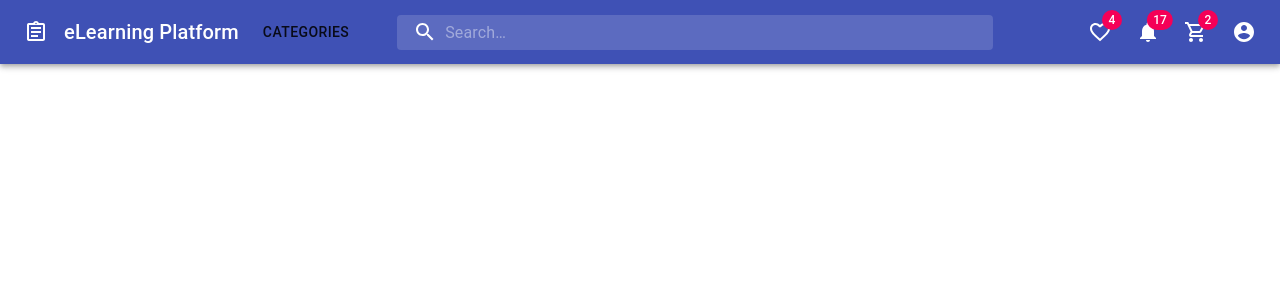
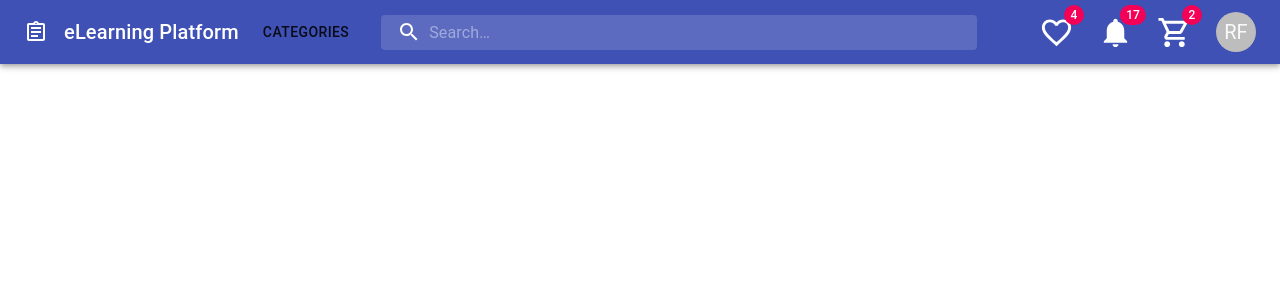
Before and after one commit to rachel-fischoff/udemy_clone, a React (Create React App) app: page / in a window 1280 px wide. Shown: the top 300 px of the page. Built offline with nearby package versions, Linux system fonts and the light colour scheme.

Commit message:
with avatar having initials and font size = large for menu icons

```diff
--- a/src/components/main_nav_bar.js
+++ b/src/components/main_nav_bar.js
@@ -17,6 +17,7 @@
 import AssignmentOutlinedIcon from "@material-ui/icons/AssignmentOutlined";
 import FavoriteBorderOutlinedIcon from '@material-ui/icons/FavoriteBorderOutlined';
 import ShoppingCartOutlinedIcon from '@material-ui/icons/ShoppingCartOutlined';
+import Avatar from '@material-ui/core/Avatar'
 
 const useStyles = makeStyles((theme) => ({
   grow: {
@@ -25,7 +26,7 @@
   menuButton: {
     marginRight: theme.spacing(2),
   },
-  button: { marginRight: theme.spacing(2), marginLeft: theme.spacing(2) },
+  button: { marginLeft: theme.spacing(2) },
   title: {
     display: "none",
     [theme.breakpoints.up("sm")]: {
@@ -46,6 +47,10 @@
       marginLeft: theme.spacing(3),
       width: "auto",
     },
+  },
+  small: {
+    width: theme.spacing(3),
+    height: theme.spacing(3),
   },
   searchIcon: {
     padding: theme.spacing(0, 2),
@@ -223,17 +228,17 @@
           <div className={classes.sectionDesktop}>
             <IconButton aria-label="show 4 new mails" color="inherit">
               <Badge badgeContent={4} color="secondary">
-                <FavoriteBorderOutlinedIcon />
+                <FavoriteBorderOutlinedIcon fontSize="large" />
               </Badge>
             </IconButton>
             <IconButton aria-label="show 17 new notifications" color="inherit">
               <Badge badgeContent={17} color="secondary">
-                <NotificationsIcon />
+                <NotificationsIcon fontSize="large" />
               </Badge>
             </IconButton>
             <IconButton aria-label="show 17 new notifications" color="inherit">
               <Badge badgeContent={2} color="secondary">
-                <ShoppingCartOutlinedIcon />
+                <ShoppingCartOutlinedIcon fontSize="large" />
               </Badge>
             </IconButton>
             <IconButton
@@ -244,7 +249,7 @@
               onClick={handleProfileMenuOpen}
               color="inherit"
             >
-              <AccountCircle />
+              <Avatar>RF</Avatar>
             </IconButton>
           </div>
           <div className={classes.sectionMobile}>
```
